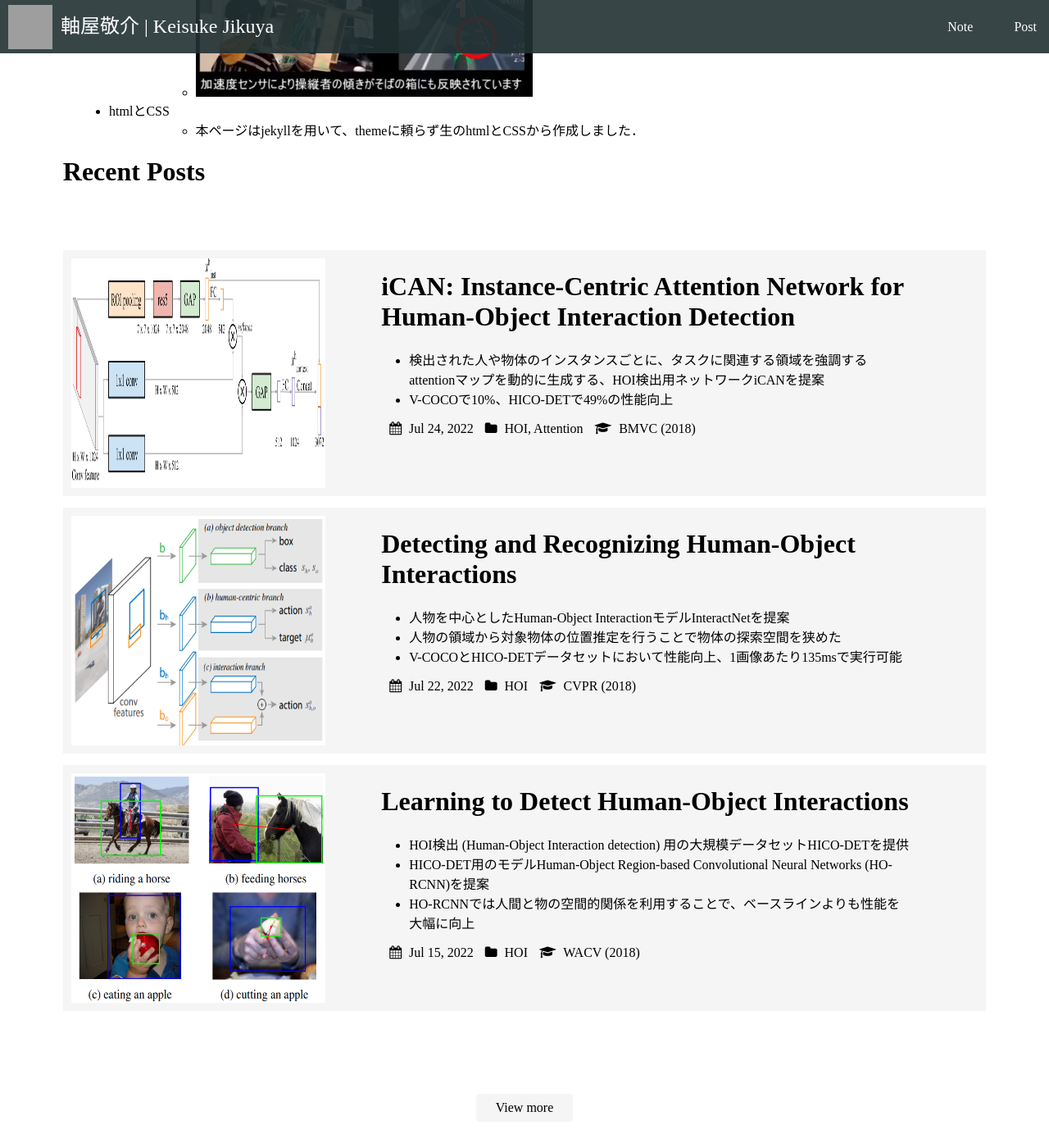
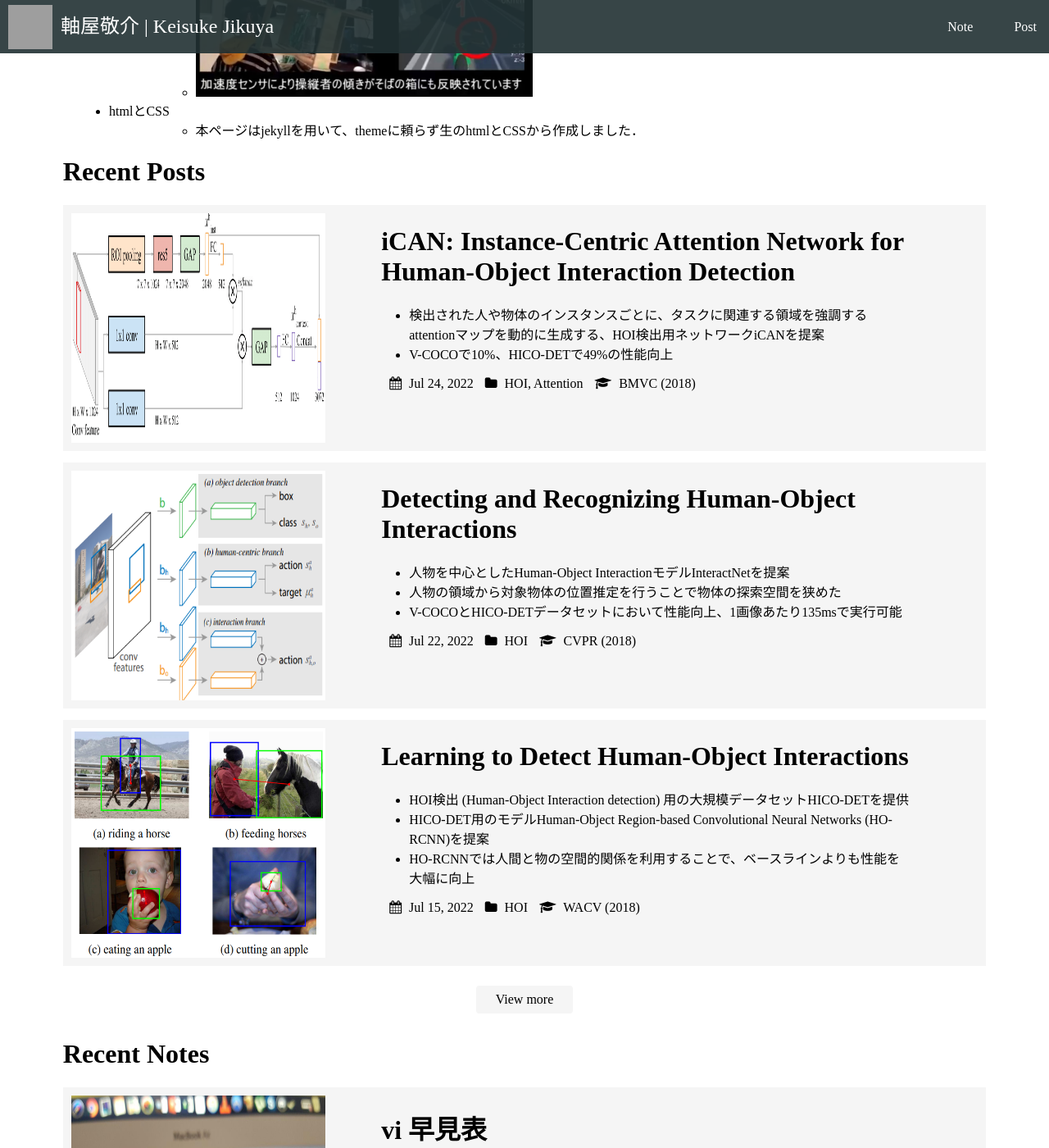
Before and after one commit to Absolute-Value/Portfolio, a Jekyll site: the page built from index.md, in a window 1280 px wide and 1400 px high, scrolled down 1819 px. Shown: the whole window at 82% size. Built offline with Jekyll 4.4.1, drawn with Linux system fonts in a browser that asks for light colours; nearby versions of some CDN libraries; grey boxes are pictures that could not be loaded.

Commit message:
Update css

```diff
--- a/assets/css/posts.css
+++ b/assets/css/posts.css
@@ -8,7 +8,7 @@ a {
 }
 
 .myposts {
-  margin: 6%;
+  margin: 0 6%;
 }
 
 .post {
```
